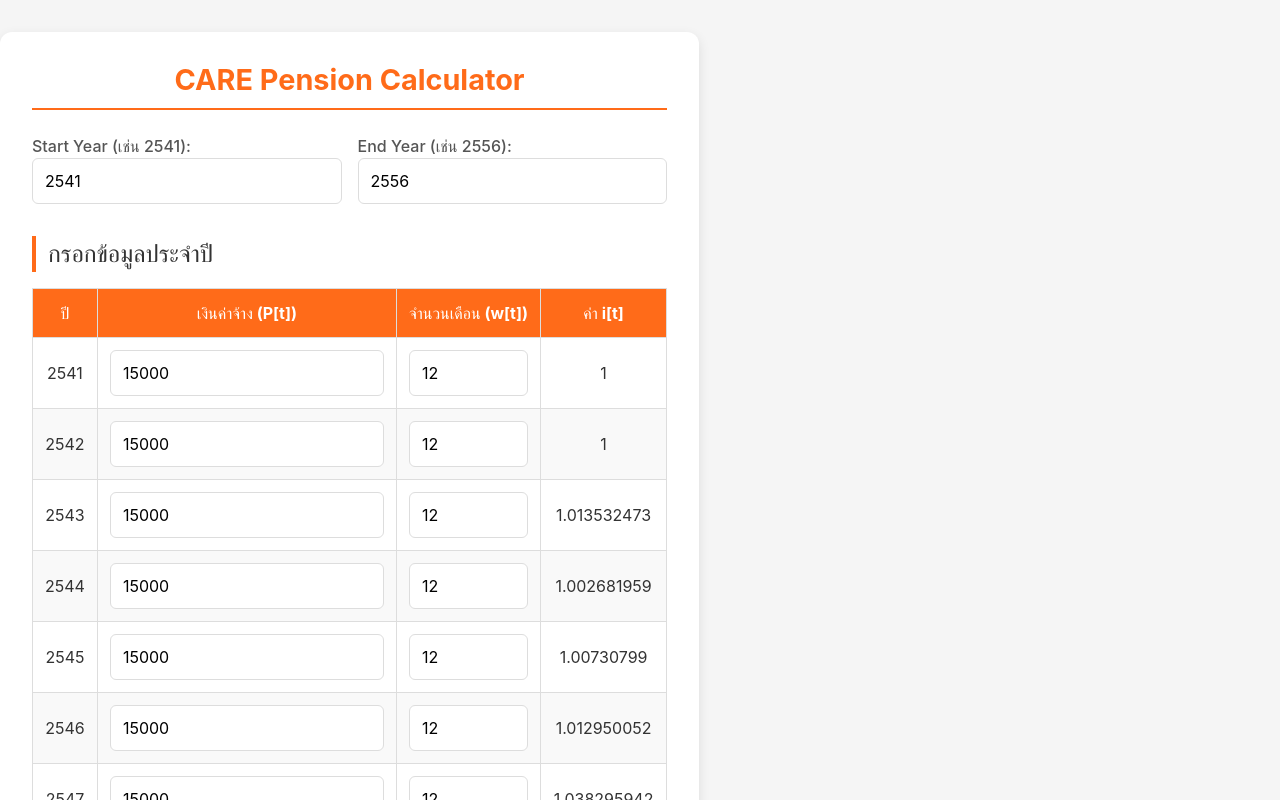
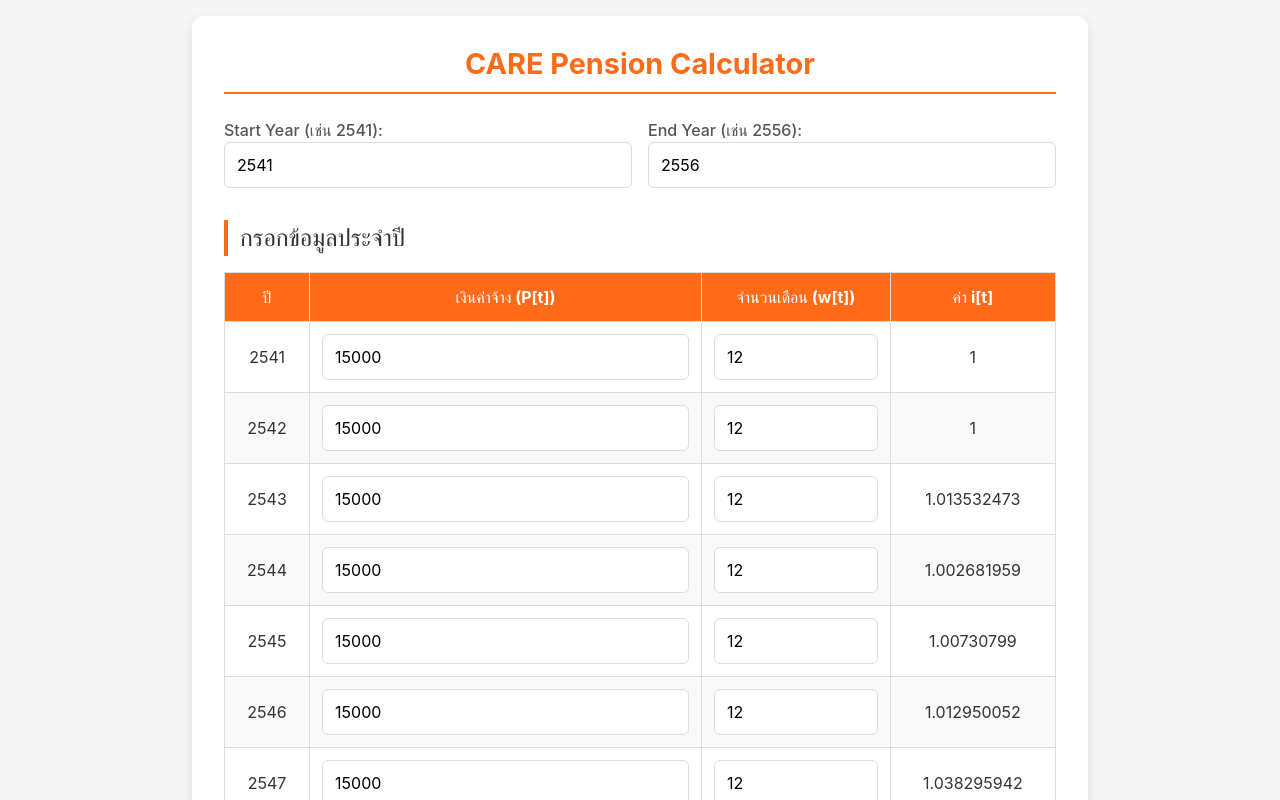
Before and after one commit to 44REAM/care-sso, a React (Vite) app: page / in a window 1280 px wide. Shown: the top 800 px of the page. Built offline with nearby package versions, Linux system fonts and the light colour scheme.

Commit message:
fix theme center

```diff
--- a/src/App.css
+++ b/src/App.css
@@ -12,6 +12,11 @@
 body {
   background-color: #f5f5f5;
   color: #333;
+  display: flex;
+  justify-content: center;
+  align-items: center;
+  min-height: 100vh;
+  padding: 1rem;
 }
 
 /* Main container */
@@ -20,8 +25,9 @@ body {
   border-radius: 12px;
   box-shadow: 0 4px 12px rgba(0, 0, 0, 0.1);
   padding: 2rem;
+  width: 100%;
   max-width: 1200px;
-  margin: 2rem auto;
+  margin: 0 auto;
 }
 
 /* Header styling */
@@ -122,6 +128,8 @@ button.text-blue-600 {
   gap: 0.5rem;
   width: auto;
   font-weight: 500;
+  margin: 0 auto;
+  justify-content: center;
 }
 
 button.text-blue-600:hover {
@@ -203,6 +211,20 @@ button.text-blue-600:hover {
   }
 }
 
+/* Container for centered content */
+.mx-auto {
+  margin-left: auto;
+  margin-right: auto;
+}
+
+.w-full {
+  width: 100%;
+}
+
+.max-w-4xl {
+  max-width: 56rem;
+}
+
 /* Additional helper classes */
 .mb-2 {
   margin-bottom: 0.5rem;
@@ -235,3 +257,23 @@ button.text-blue-600:hover {
   font-weight: 500;
   color: #666;
 }
+
+/* App root element */
+#root {
+  display: flex;
+  justify-content: center;
+  align-items: center;
+  min-height: 100vh;
+  width: 100%;
+}
+
+/* Make sure content inside tables is centered */
+td input {
+  margin: 0 auto;
+  display: block;
+}
+
+/* Ensure the details toggle button is centered */
+.text-blue-600.hover\:text-blue-800.font-medium.mb-2.flex.items-center {
+  margin: 0 auto;
+}
```
